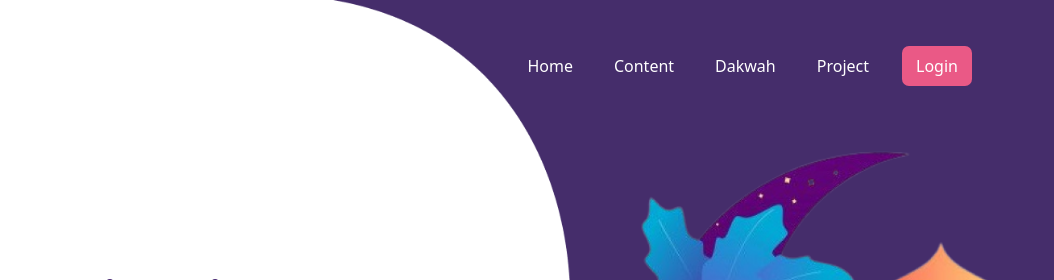
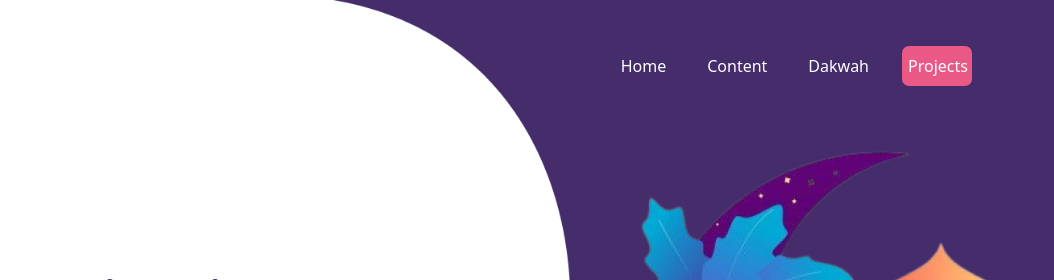
Before and after one commit to smklabitech/smklabitech.github.io, a plain HTML site: page index.html in a window 1280 px wide. Shown: the top 280 px of the page, 226-1280 px from the left. Drawn offline with nearby package versions, Linux system fonts and the light colour scheme.

Commit message:
Update index.html

```diff
--- a/index.html
+++ b/index.html
@@ -94,8 +94,8 @@
             <a class="nav-link " aria-current="page" href="#" style="color: white;">Home</a>
             <a class="nav-link" href="#content" style="color: white;">Content</a>
             <a class="nav-link" href="#dakwah" style="color: white;">Dakwah</a>
-            <a class="nav-link" href="#project" style="color: white;">Project</a>
-            <button href="#" style="width: 70px; border: none;border-radius: 7px; background-color: #EA5986; color: white;" onclick="window.location.href='login.html'" class="button-home">Login</button>
+
+            <button href="#" style="width: 70px; border: none;border-radius: 7px; background-color: #EA5986; color: white;" onclick="window.location.href='#project'" class="button-home">Projects</button>
           </div>
         </div>
       </div>
```
